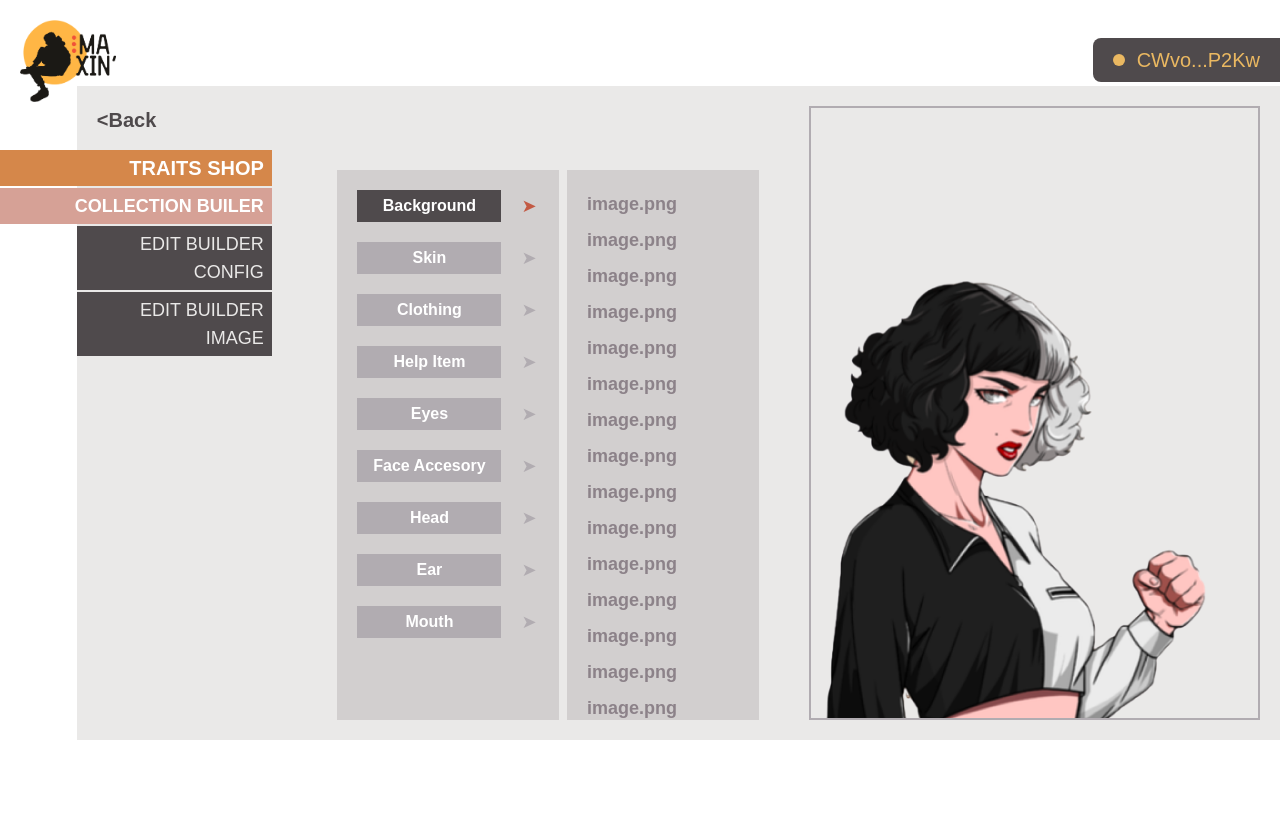
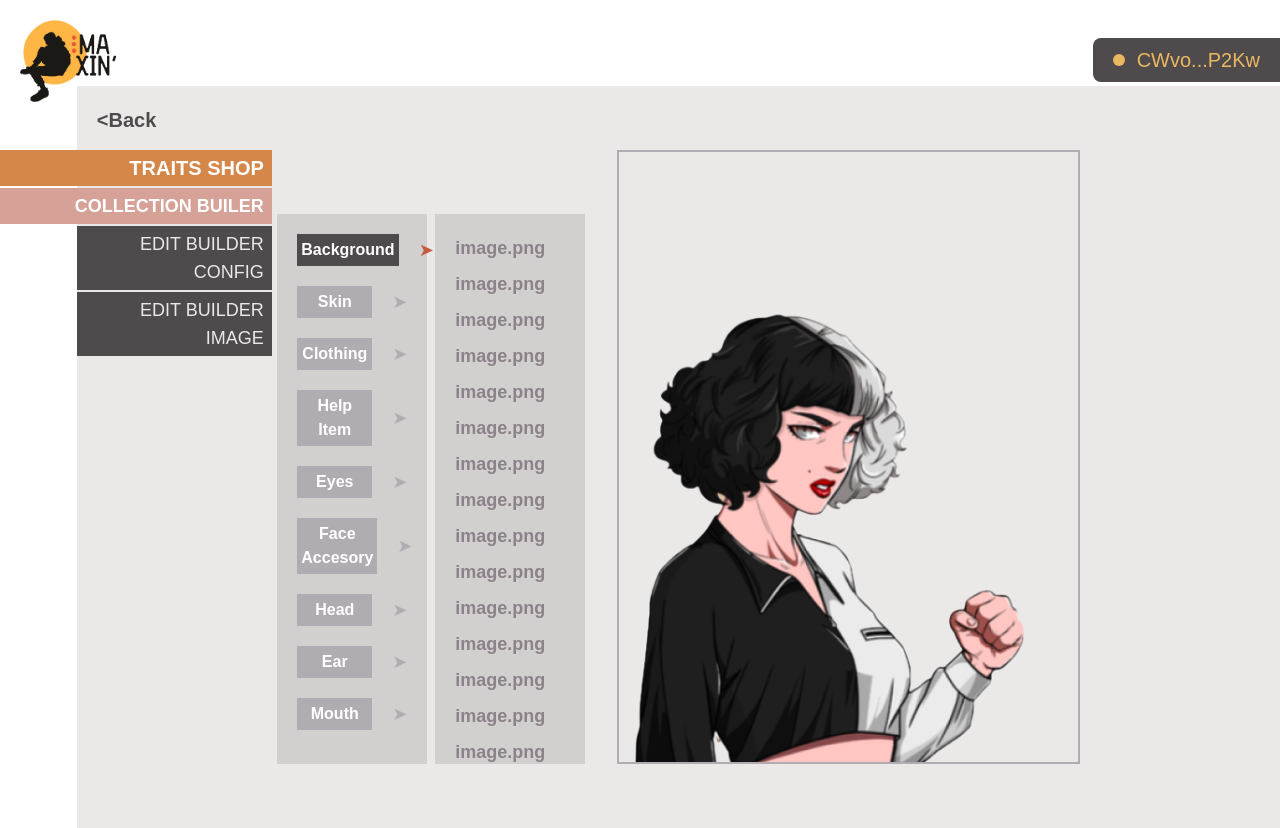
Before and after one commit to mh-munir/mixin, a React (Create React App) app: page /editbuiderconfig in a window 1280 px wide. Before the commit the page ends 800 px from the top, so only its background shows below. Built offline with nearby package versions, Linux system fonts and the light colour scheme; the HTML template or start-up script is replaced by a standard one; a web font is replaced by a local one.

Commit message:
components alignment fixed

```diff
--- a/src/components/BuilderArray.js
+++ b/src/components/BuilderArray.js
@@ -16,7 +16,7 @@ const BuilderArray = () => {
                 <li className='flex items-center gap-5 cursor-pointer'> <button className='w-36  p-1 bg-gray-300 text-white font-lg font-bold'>Mouth</button> <span className='text-gray-300 text-lg'>➤</span></li>
             </ul>
         </div>
-        <div className='bg-gray-200 p-5 max-h-[550px] w-48 overflow-y-auto scrollbar-thumb-red-light scrollbar-thin'>
+        <div className='bg-gray-200  p-5 max-h-[550px] w-full overflow-y-auto scrollbar-thumb-red-light scrollbar-thin'>
             <ul className='flex flex-col gap-2'>
                 <li className='text-lg font-bold text-gray-400 cursor-pointer hover:text-red-light'>image.png</li>
                 <li className='text-lg font-bold text-gray-400 cursor-pointer hover:text-red-light'>image.png</li>
--- a/src/pages/BuilderHome.js
+++ b/src/pages/BuilderHome.js
@@ -9,11 +9,11 @@ const BuilderHome = () => {
   return (
     <>
          <Header/>
-        <section className='w-[94%] h-full bg-gray-light ml-auto relative py-5'>
+        <section className='w-[94%] h-full bg-gray-light ml-auto relative py-16'>
             <BackLink className={"absolute top-5 left-5 text-xl font-bold text-gray-deep"} to={"/"}/>
             <BuilderHeader />
-            <div className='w-[80%] ml-auto px-5'>
-                <div className='max-w-7xl mx-auto grid grid-cols-2 gap-5'>
+            <div className='w-[70%] mx-auto px-5'>
+                <div className='max-w-5xl mx-auto grid grid-cols-1-3 gap-8'>
                   <div className='pt-16 w-full flex items-end'>
                     <BuilderArray />
                   </div>
--- a/tailwind.config.js
+++ b/tailwind.config.js
@@ -23,7 +23,11 @@ module.exports = {
       "red-deep": "#D6513C",
       "rose-light": "#D6A196",
     },
-    extend: {},
+    extend: {
+      gridTemplateColumns: {
+        '1-3': '.4fr .6fr',
+      }
+    },
   },
   plugins: [
     require('tailwind-scrollbar'),
```
